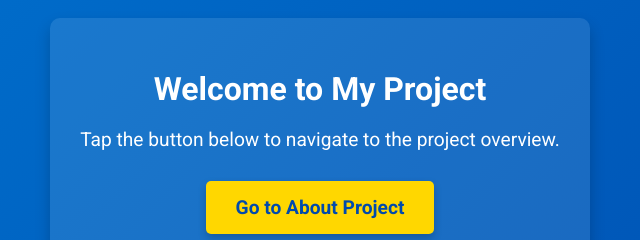
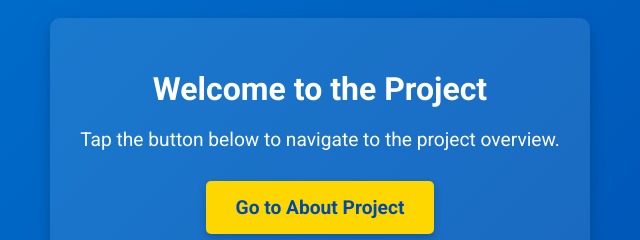
Before and after one commit to Juncheng112/Webiste, a website: page index.html in a window 1280 px wide. Shown: the part 259-499 px from the top of the page, 320-960 px from the left. Drawn offline with Linux system fonts and the light colour scheme.

Commit message:
Update index.html

```diff
--- a/index.html
+++ b/index.html
@@ -58,7 +58,7 @@
 </head>
 <body>
     <div class="container">
-        <h1>Welcome to My Project</h1>
+        <h1>Welcome to the Project</h1>
         <p>Tap the button below to navigate to the project overview.</p>
         <a href="Main_Page/main.html">Go to About Project</a>
     </div>
```
